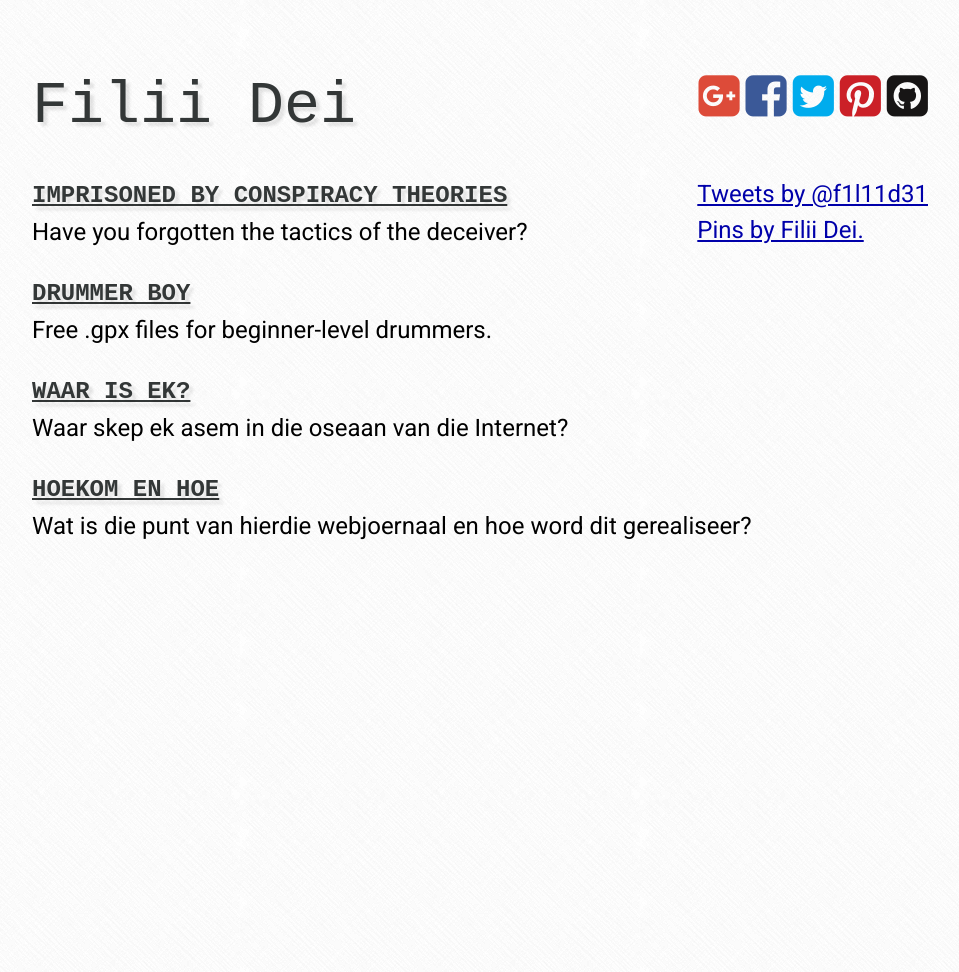
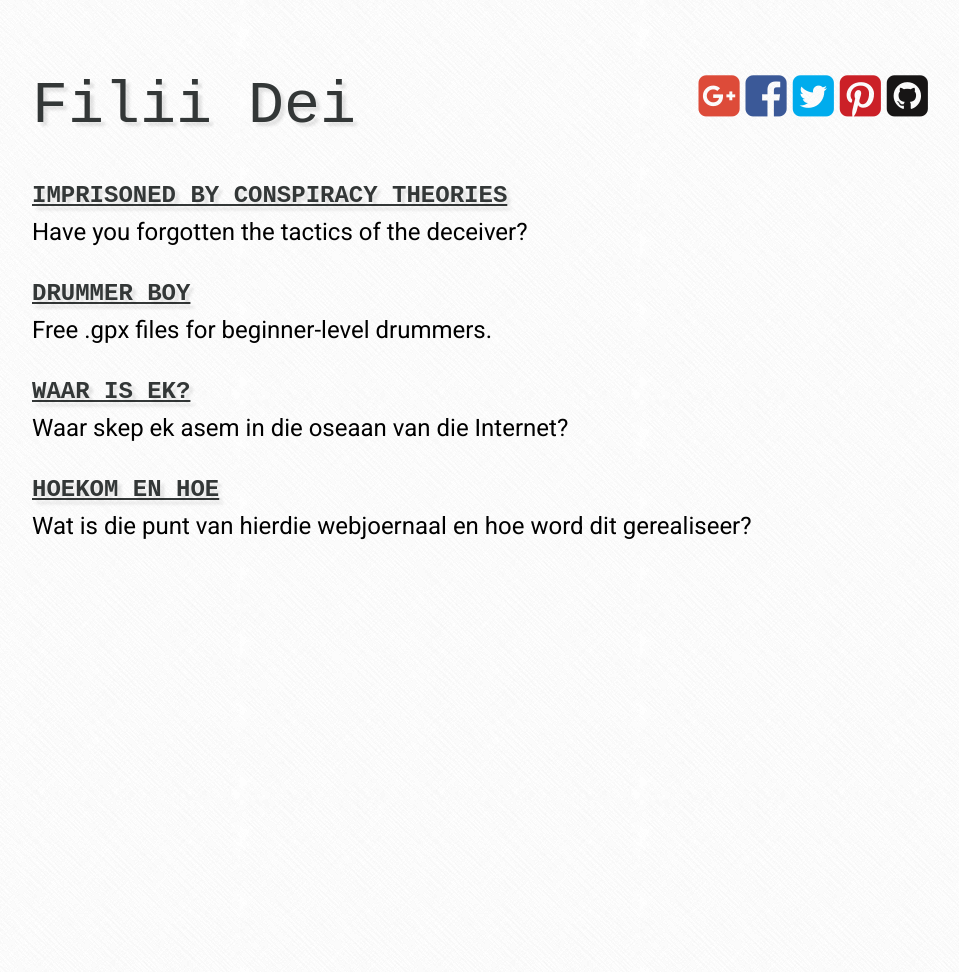
Before and after one commit to afrikatoliek/afrikatoliek.github.io, a Jekyll site: the page built from index.html, in a window 1280 px wide. Shown: the whole page, without its empty margins (160-1119 px from the left). Built offline with Jekyll 4.4.1, drawn with Linux system fonts in a browser that asks for light colours; nearby versions of some CDN libraries; some web fonts are replaced; comment, search, counter and statistics services are not loaded.

Commit message:
Layout simplifications.

```diff
--- a/index.html
+++ b/index.html
@@ -8,14 +8,16 @@ attrib: "@f1l11d31"
 <div id="index">
 	<div class="my-inline-right pull-right">
 		<div>
-	        <a class="twitter-timeline" href="https://twitter.com/f1l11d31" width="300px" height="500px" data-widget-id="545941625948876802" data-chrome="transparent nofooter">Tweets by @f1l11d31</a>
+	        <a class="twitter-timeline" href="https://twitter.com/f1l11d31" width="300px" height="300px" data-widget-id="545941625948876802" data-chrome="transparent nofooter"></a>
         </div>
+        <!--
         <div>
 	        <a data-pin-do="embedUser" href="https://www.pinterest.com/f1l11d31/">Pins by Filii Dei.</a>
         </div>
         <div>
 			<div class="g-page" data-href="//plus.google.com/u/0/104576278582444149019" data-showtagline="false" data-showcoverphoto="false" data-rel="publisher"></div>
         </div>
+        -->
     </div>
 	<div class="index-left">
 	{% for post in site.posts %}
@@ -25,10 +27,16 @@ attrib: "@f1l11d31"
     </div>
 </div>
 
+<!-- Twitter -->
 <script>!function(d,s,id){var js,fjs=d.getElementsByTagName(s)[0],p=/^http:/.test(d.location)?'http':'https';if(!d.getElementById(id)){js=d.createElement(s);js.id=id;js.src=p+"://platform.twitter.com/widgets.js";fjs.parentNode.insertBefore(js,fjs);}}(document,"script","twitter-wjs");</script>
 
+<!-- Pinterest -->
+<!--
 <script type="text/javascript" async src="//assets.pinterest.com/js/pinit.js"></script>
+-->
 
+<!-- Google+ -->
+<!--
 <script type="text/javascript">
   (function() {
     var po = document.createElement('script'); po.type = 'text/javascript'; po.async = true;
@@ -36,3 +44,4 @@ attrib: "@f1l11d31"
     var s = document.getElementsByTagName('script')[0]; s.parentNode.insertBefore(po, s);
   })();
 </script>
+-->
```
